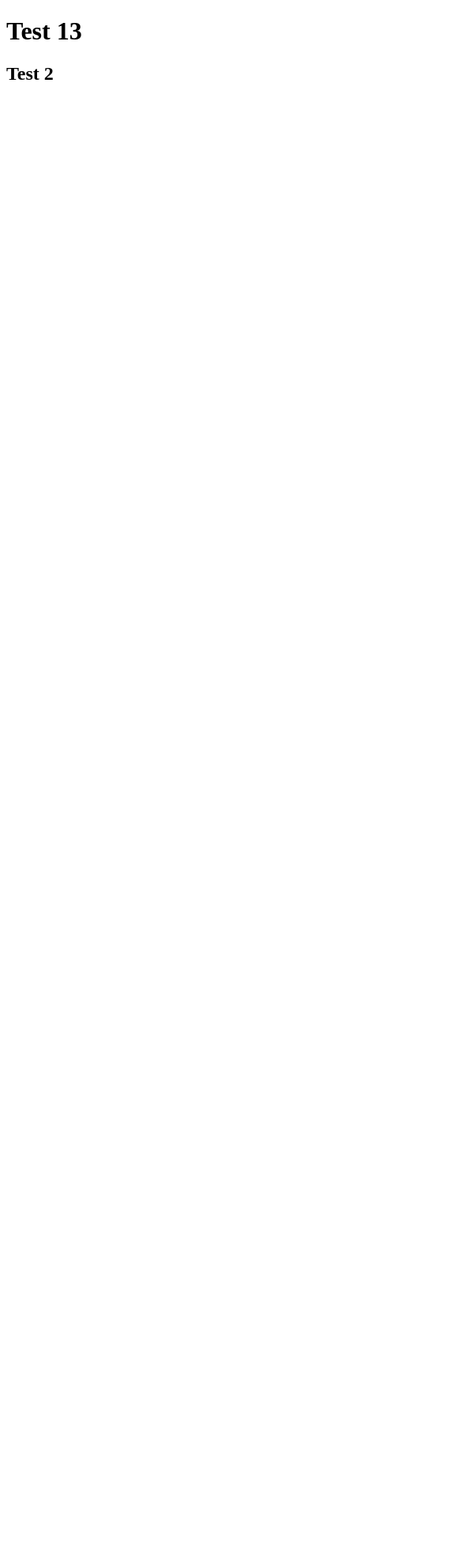
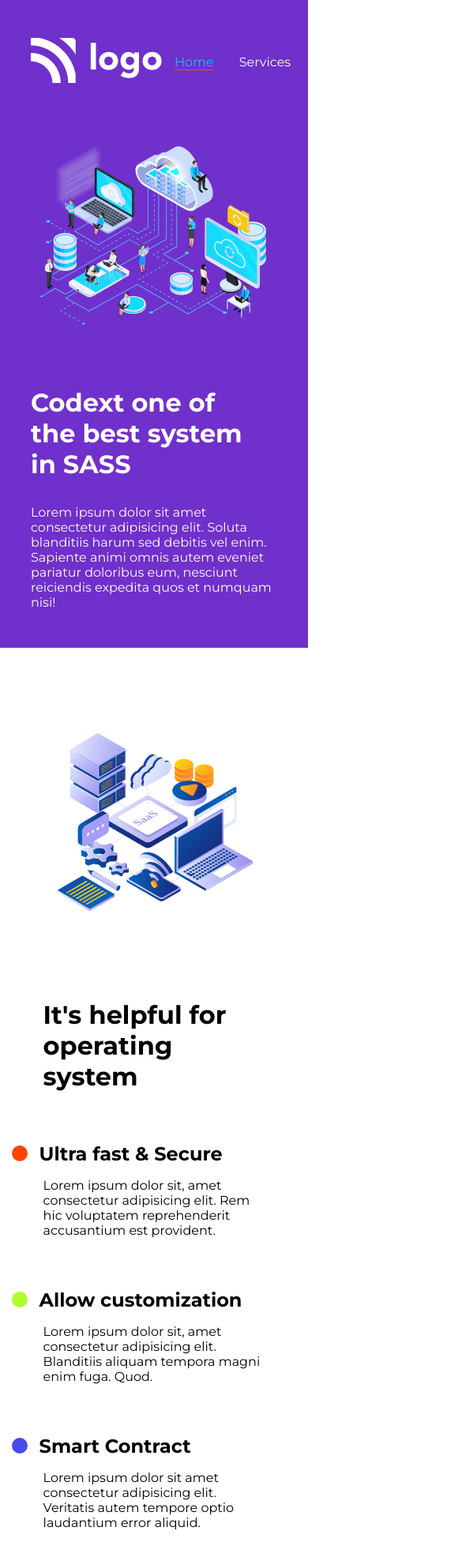
Before and after one commit to ramesh-kunwar/html-css-project-13, a plain HTML site: page index.html in a window 390 px wide. Shown: the top 1976 px of the page at 79% size, 585 px wide, since content can reach past the window. Before the commit the page ends 844 px from the top, so only its background shows below. Drawn offline with Linux system fonts and the light colour scheme.

Commit message:
Project 13 completed

```diff
--- a/index.html
+++ b/index.html
@@ -1,5 +1,6 @@
 <!DOCTYPE html>
 <html lang="en">
+
 <head>
     <meta charset="UTF-8">
     <meta http-equiv="X-UA-Compatible" content="IE=edge">
@@ -7,8 +8,121 @@
     <title>Project 13</title>
     <link rel="stylesheet" href="./style.css">
 </head>
+
 <body>
-    <h1>Test 13</h1>
-    <h2>Test 2</h2>
+    <header>
+        <div class="container">
+            <nav>
+                <div class="logo">
+                    <img src="./assets/Logo.png" alt="">
+                </div>
+                <div class="nav-links">
+                    <ul>
+                        <li>Home</li>
+                        <li>Services</li>
+                        <li>Pricing</li>
+                        <li>Testimonials</li>
+                        <li>Blog</li>
+                        <button>Free Trial</button>
+                    </ul>
+                </div>
+            </nav>
+        </div>
+
+        <div class="container">
+            <div class="hero-container">
+                <div class="hero-left">
+                    <h1>Codext one of <br> the best system <br> in SASS</h1>
+                    <p>Lorem ipsum dolor sit amet consectetur adipisicing elit. Soluta blanditiis harum sed debitis vel
+                        enim. Sapiente animi omnis autem eveniet pariatur doloribus eum, nesciunt reiciendis expedita
+                        quos et numquam nisi!</p>
+                </div>
+                <div class="hero-right">
+                    <img src="./assets/hero.svg" alt="">
+                </div>
+            </div>
+        </div>
+    </header>
+
+
+    <section id="sass-section">
+        <div class="container">
+            <div class="sass-container">
+                <div class="sass-left">
+                    <img src="./assets/Saas illustration-01.svg" alt="">
+                </div>
+                <div class="sass-right">
+                    <h1>It's helpful for operating system</h1>
+                    <div class="sass-details">
+                        <div class="title">
+                            <span class="circle circle-orange"></span>
+                            <h2> Ultra fast & Secure</h2>
+
+                        </div>
+                        <p>Lorem ipsum dolor sit, amet consectetur adipisicing elit. Rem hic voluptatem reprehenderit
+                            accusantium est provident.</p>
+                        <div class="title">
+                            <span class="circle circle-green"></span>
+                            <h2>Allow customization</h2>
+                        </div>
+                        <p>Lorem ipsum dolor sit, amet consectetur adipisicing elit. Blanditiis aliquam tempora magni
+                            enim fuga. Quod.</p>
+                        <div class="title">
+                            <span class="circle circle-blue"></span>
+                            <h2>Smart Contract</h2>
+                        </div>
+                        <p>Lorem ipsum dolor sit amet consectetur adipisicing elit. Veritatis autem tempore optio
+                            laudantium error aliquid.</p>
+                    </div>
+                </div>
+            </div>
+        </div>
+    </section>
+
+
+    <section id="feature">
+        <div class="container">
+            <h1>We Provide Best Feature <br> for Customer</h1>
+            <div class="feature-container">
+                <div class="item item-active">
+                    <div class="item-image item-web">
+                        <img src="./assets/web-developing.svg" alt="">
+                    </div>
+                    <div class="item-details">
+                        <h2>Clean Code</h2>
+                        <p>Lorem ipsum dolor, sit amet consectetur adipisicing elit. Tempore, ipsa.</p>
+                    </div>
+                </div>
+                <div class="item">
+                    <div class="item-image item-data">
+                        <img src="./assets/data-analytics.svg" alt="">
+                    </div>
+                    <div class="item-details">
+                        <h2>Data Analytics</h2>
+                        <p>Lorem ipsum dolor, sit amet consectetur adipisicing elit. Tempore, ipsa.</p>
+                    </div>
+                </div>
+                <div class="item item">
+                    <div class="item-image item-secured">
+                        <img src="./assets/secured-profile.svg" alt="">
+                    </div>
+                    <div class="item-details">
+                        <h2>Fully Secured</h2>
+                        <p>Lorem ipsum dolor, sit amet consectetur adipisicing elit. Tempore, ipsa.</p>
+                    </div>
+                </div>
+                <div class="item item">
+                    <div class="item-image item-support">
+                        <img src="./assets/support.svg" alt="">
+                    </div>
+                    <div class="item-details">
+                        <h2>24/7 Support</h2>
+                        <p>Lorem ipsum dolor, sit amet consectetur adipisicing elit. Tempore, ipsa.</p>
+                    </div>
+                </div>
+            </div>
+        </div>
+    </section>
 </body>
+
 </html>
--- a/style.css
+++ b/style.css
@@ -0,0 +1,246 @@
+@import url('https://fonts.googleapis.com/css2?family=Montserrat:wght@100;200;300;400;500;600;700;800;900&display=swap');
+
+* {
+    margin: 0;
+    padding: 0;
+    list-style: none;
+    font-family: 'Montserrat', sans-serif;
+}
+
+.container {
+    width: 80%;
+    margin: 0 auto;
+}
+
+/*
+*********************************************
+        header
+*********************************************
+*/
+header {
+    background-color: #7030cc;
+    padding: 3rem 0;
+}
+
+header nav {
+    display: flex;
+    justify-content: space-between;
+    align-items: center;
+    color: white;
+}
+
+header nav ul {
+    display: flex;
+    align-items: center;
+    justify-content: center;
+}
+
+header nav ul li {
+    margin: 1rem;
+}
+
+header nav ul li:first-child {
+    color: #1bbcf0;
+    border-bottom: 1px solid orangered;
+}
+
+header nav ul button {
+    padding: .8rem 2rem;
+    color: white;
+    background-color: #1bbcf0;
+    border: none;
+    text-transform: uppercase;
+}
+
+
+header .hero-container {
+    display: flex;
+    align-items: center;
+    justify-content: space-between;
+    gap: 2rem;
+    color: white;
+}
+
+header .hero-container .hero-left,
+header .hero-container .hero-right {
+    width: 50%;
+}
+
+header .hero-container h1 {
+    margin: 3rem auto;
+    font-weight: 700;
+    font-size: 3rem;
+}
+
+
+
+#sass-section {
+    margin-top: 5rem;
+}
+
+.sass-container {
+    display: flex;
+    justify-content: space-between;
+    align-items: center;
+    gap: 5rem;
+}
+
+.sass-container h1 {
+    margin-bottom: 3rem;
+    font-size: 2.5rem;
+    font-weight: 700;
+}
+
+.sass-container .sass-left,
+.sass-container .sass-right {
+    width: 50%;
+}
+
+.sass-container .sass-right h2 {
+    margin: 1rem 0;
+    font-size: 1.5rem;
+}
+
+.sass-container .sass-right span {
+    display: block;
+    width: 20px;
+    height: 20px;
+    border-radius: 50%;
+    margin-right: 15px;
+    margin-left: -40px;
+}
+
+.sass-container .sass-right span.circle-orange {
+    background-color: orangered;
+
+}
+
+.sass-container .sass-right span.circle-green {
+    background-color: greenyellow;
+
+}
+
+.sass-container .sass-right span.circle-blue {
+    background-color: rgb(74, 74, 235);
+
+}
+
+.sass-container .sass-right p {
+    margin-bottom: 3rem;
+}
+
+.sass-container .sass-right .title {
+    display: flex;
+    align-items: center;
+}
+
+
+
+
+#feature {
+    margin-top: 10rem;
+    text-align: center;
+}
+
+#feature h1 {
+    font-size: 2.5rem;
+}
+
+#feature .feature-container {
+    display: flex;
+    gap: 2rem;
+    margin-top: 5rem;
+}
+
+#feature img {
+    width: 50px;
+}
+
+#feature .item {
+    box-shadow: 4px 3px 5px 0px rgba(125, 125, 125, 0.75);
+    -webkit-box-shadow: 4px 3px 5px 0px rgba(125, 125, 125, 0.75);
+    -moz-box-shadow: 4px 3px 5px 0px rgba(125, 125, 125, 0.75);
+
+    border-radius: 2rem;
+}
+
+#feature .item-image {
+    background-color: red;
+    border-radius: 100%;
+    display: inline-block;
+    padding: 1.5rem 2rem;
+    margin-bottom: 2rem;
+    margin-top: 3rem;
+}
+
+#feature .item .item-details {
+    border-radius: 2rem;
+    padding: 1rem;
+}
+
+#feature .item .item-details h2 {
+    margin-bottom: 1rem;
+}
+
+#feature .item-active .item-details {
+    background-color: #7030cc;
+    color: white;
+
+}
+
+#feature .item .item-web,
+#feature .item .item-data {
+    background-color: #fbf0ee;
+}
+
+#feature .item-secured {
+    background-color: #e9f4f6;
+}
+
+#feature .item-support {
+    background-color: #f2e7f5;
+}
+
+
+@media (max-width:700px) {
+
+    header .hero-container {
+        margin-top: 3rem;
+        display: flex;
+        flex-wrap: wrap;
+        flex-direction: column-reverse;
+    }
+
+    header .hero-container .hero-left,
+    header .hero-container .hero-right {
+        width: 100%;
+    }
+
+    header .hero-container h1 {
+        margin: 2rem auto;
+        font-size: 2rem;
+    }
+    .sass-container {
+        display: flex;
+        flex-wrap: wrap;
+    }
+
+    .sass-container h1 {
+        font-size: 2rem;
+    }
+
+    .sass-container .sass-left,
+    .sass-container .sass-right {
+        width: 90%;
+        margin: 0 auto;
+    }
+    #feature h1 {
+        font-size: 2.5rem;
+    }
+
+    #feature .feature-container {
+        display: flex;
+        flex-wrap: wrap;
+    }
+
+}
```
Also changed, not shown: Screenshot-13.png (added), assets/Logo.png (added), assets/Saas illustration-01.svg (added), assets/data-analytics.svg (added), assets/hero.svg (added), assets/secured-profile.svg (added), assets/support.svg (added), assets/web-developing.svg (added), 1 other file.
